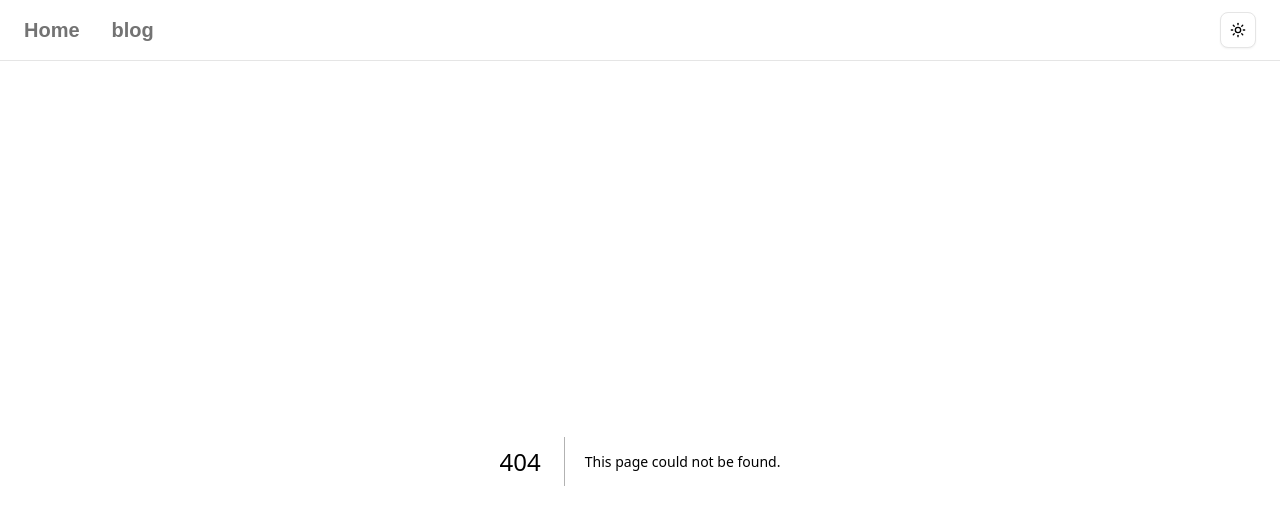
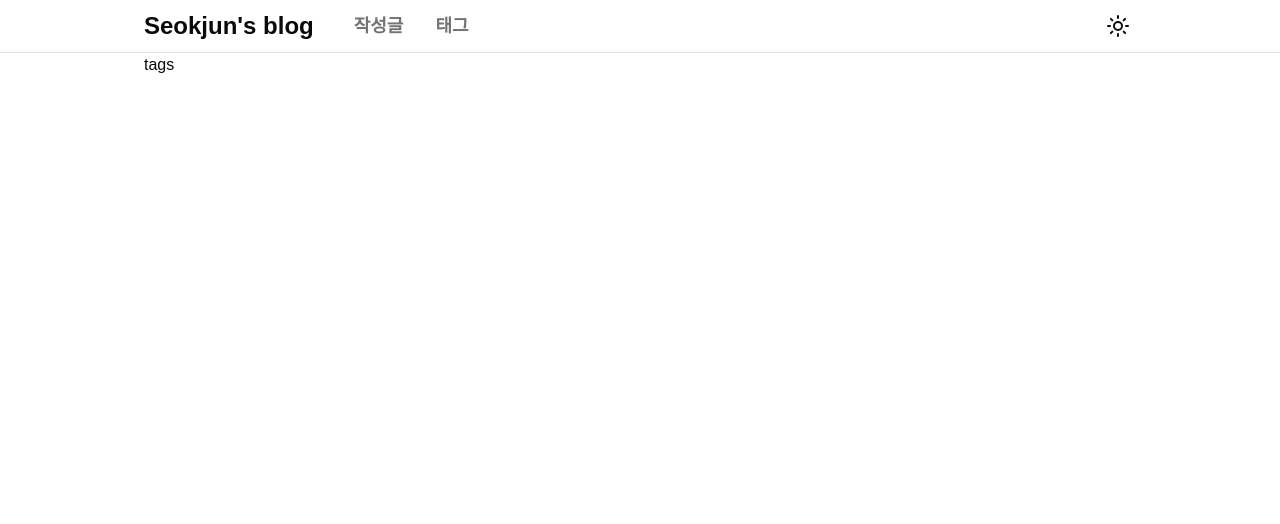
Before and after one commit to KSJ27/devlog, a Next.js app: page /tags in a window 1280 px wide. Before the commit this address had no page. Shown: the top 524 px of the page. Built offline with nearby package versions, Linux system fonts and the light colour scheme.

Commit message:
refactor: restructure blog routes and update dependencies

```diff
--- a/package.json
+++ b/package.json
@@ -11,7 +11,6 @@
   },
   "dependencies": {
     "@opennextjs/cloudflare": "^1.11.0",
-    "@radix-ui/react-dropdown-menu": "^2.1.16",
     "@radix-ui/react-slot": "^1.2.3",
     "class-variance-authority": "^0.7.1",
     "clsx": "^2.1.1",
--- a/src/app/globals.css
+++ b/src/app/globals.css
@@ -159,9 +159,11 @@ body {
 
   .container {
     width: 100%;
-    max-width: 1328px;
+    max-width: 1024px;
     justify-items: center;
 
     flex: 1;
+
+    padding: 0 16px;
   }
 }
--- a/src/app/blog/page.tsx
+++ b/src/app/posts/page.tsx
@@ -1,7 +1,7 @@
 import { PostCard } from "@/components/common/PostCard";
 import { posts } from "../../../.velite";
 
-export default async function Blog() {
+export default async function Posts() {
   return (
     <main className="container">
       <ul className="flex flex-col divide-y divide-border">
--- /dev/null
+++ b/src/app/tags/page.tsx
@@ -0,0 +1,3 @@
+export default function Tags() {
+  return <main className="container">tags</main>;
+}
--- a/src/components/common/AppHeader.tsx
+++ b/src/components/common/AppHeader.tsx
@@ -4,19 +4,26 @@ import ModeToggle from "./ModeToggle";
 function AppHeader() {
   return (
     <header className="sticky top-0 z-10 flex w-full items-center justify-center border-b bg-background">
-      <div className="flex w-full max-w-[1328px] items-center justify-between px-6 py-3">
-        <nav className="flex flex-row items-center justify-between gap-8">
+      <div className="flex w-full max-w-5xl items-center justify-between gap-10 px-4 py-2">
+        <Link
+          href="/"
+          className="font-semibold text-2xl text-foreground transition-all"
+        >
+          Seokjun's blog
+        </Link>
+
+        <nav className="flex flex-1 flex-row items-end justify-start gap-8">
           <Link
-            href="/"
-            className="font-semibold text-muted-foreground text-xl transition-all hover:text-foreground"
+            href="/posts"
+            className="font-semibold text-lg text-muted-foreground transition-all hover:text-foreground"
           >
-            Home
+            작성글
           </Link>
           <Link
-            href="/blog"
-            className="font-semibold text-muted-foreground text-xl transition-all hover:text-foreground"
+            href="/tags"
+            className="font-semibold text-lg text-muted-foreground transition-all hover:text-foreground"
           >
-            blog
+            태그
           </Link>
         </nav>
         <ModeToggle />
--- a/src/components/common/ModeToggle.tsx
+++ b/src/components/common/ModeToggle.tsx
@@ -2,38 +2,27 @@
 
 import { Moon, Sun } from "lucide-react";
 import { useTheme } from "next-themes";
-
 import { Button } from "@/components/ui/button";
-import {
-  DropdownMenu,
-  DropdownMenuContent,
-  DropdownMenuItem,
-  DropdownMenuTrigger,
-} from "@/components/ui/dropdown-menu";
 
 export default function ModeToggle() {
-  const { setTheme } = useTheme();
+  const { theme, resolvedTheme, setTheme } = useTheme();
+
+  const handleClick = () => {
+    const current = theme === "system" ? resolvedTheme : theme;
+    setTheme(current === "light" ? "dark" : "light");
+  };
 
   return (
-    <DropdownMenu>
-      <DropdownMenuTrigger asChild>
-        <Button variant="outline" size="icon">
-          <Sun className="dark:-rotate-90 h-[1.2rem] w-[1.2rem] rotate-0 scale-100 transition-all dark:scale-0" />
-          <Moon className="absolute h-[1.2rem] w-[1.2rem] rotate-90 scale-0 transition-all dark:rotate-0 dark:scale-100" />
-          <span className="sr-only">Toggle theme</span>
-        </Button>
-      </DropdownMenuTrigger>
-      <DropdownMenuContent align="end">
-        <DropdownMenuItem onClick={() => setTheme("light")}>
-          Light
-        </DropdownMenuItem>
-        <DropdownMenuItem onClick={() => setTheme("dark")}>
-          Dark
-        </DropdownMenuItem>
-        <DropdownMenuItem onClick={() => setTheme("system")}>
-          System
-        </DropdownMenuItem>
-      </DropdownMenuContent>
-    </DropdownMenu>
+    <Button
+      variant="ghost"
+      size="icon"
+      onClick={handleClick}
+      className="hover:cursor-pointer"
+      aria-label="Toggle theme"
+      title="Toggle theme"
+    >
+      <Sun className="dark:-rotate-90 size-6 rotate-0 scale-100 transition-all dark:scale-0" />
+      <Moon className="absolute size-6 rotate-90 scale-0 transition-all dark:rotate-0 dark:scale-100" />
+    </Button>
   );
 }
--- a/src/components/common/PostCard.tsx
+++ b/src/components/common/PostCard.tsx
@@ -7,7 +7,7 @@ function PostCard({ post }: { post: any }) {
   return (
     <li className="flex items-center justify-center py-6">
       <Link
-        href={`/blog/${slug}`}
+        href={`/posts/${slug}`}
         className="flex h-[156px] w-[680px] flex-col items-center justify-between gap-4"
       >
         <div className="flex w-full flex-row items-start justify-between gap-16">
--- a/src/components/ui/dropdown-menu.tsx
+++ /dev/null
@@ -1,257 +0,0 @@
-"use client";
-
-import * as DropdownMenuPrimitive from "@radix-ui/react-dropdown-menu";
-import { CheckIcon, ChevronRightIcon, CircleIcon } from "lucide-react";
-import type * as React from "react";
-
-import { cn } from "@/lib/utils";
-
-function DropdownMenu({
-  ...props
-}: React.ComponentProps<typeof DropdownMenuPrimitive.Root>) {
-  return <DropdownMenuPrimitive.Root data-slot="dropdown-menu" {...props} />;
-}
-
-function DropdownMenuPortal({
-  ...props
-}: React.ComponentProps<typeof DropdownMenuPrimitive.Portal>) {
-  return (
-    <DropdownMenuPrimitive.Portal data-slot="dropdown-menu-portal" {...props} />
-  );
-}
-
-function DropdownMenuTrigger({
-  ...props
-}: React.ComponentProps<typeof DropdownMenuPrimitive.Trigger>) {
-  return (
-    <DropdownMenuPrimitive.Trigger
-      data-slot="dropdown-menu-trigger"
-      {...props}
-    />
-  );
-}
-
-function DropdownMenuContent({
-  className,
-  sideOffset = 4,
-  ...props
-}: React.ComponentProps<typeof DropdownMenuPrimitive.Content>) {
-  return (
-    <DropdownMenuPrimitive.Portal>
-      <DropdownMenuPrimitive.Content
-        data-slot="dropdown-menu-content"
-        sideOffset={sideOffset}
-        className={cn(
-          "data-[state=closed]:fade-out-0 data-[state=open]:fade-in-0 data-[state=closed]:zoom-out-95 data-[state=open]:zoom-in-95 data-[side=bottom]:slide-in-from-top-2 data-[side=left]:slide-in-from-right-2 data-[side=right]:slide-in-from-left-2 data-[side=top]:slide-in-from-bottom-2 z-50 max-h-(--radix-dropdown-menu-content-available-height) min-w-[8rem] origin-(--radix-dropdown-menu-content-transform-origin) overflow-y-auto overflow-x-hidden rounded-md border bg-popover p-1 text-popover-foreground shadow-md data-[state=closed]:animate-out data-[state=open]:animate-in",
-          className
-        )}
-        {...props}
-      />
-    </DropdownMenuPrimitive.Portal>
-  );
-}
-
-function DropdownMenuGroup({
-  ...props
-}: React.ComponentProps<typeof DropdownMenuPrimitive.Group>) {
-  return (
-    <DropdownMenuPrimitive.Group data-slot="dropdown-menu-group" {...props} />
-  );
-}
-
-function DropdownMenuItem({
-  className,
-  inset,
-  variant = "default",
-  ...props
-}: React.ComponentProps<typeof DropdownMenuPrimitive.Item> & {
-  inset?: boolean;
-  variant?: "default" | "destructive";
-}) {
-  return (
-    <DropdownMenuPrimitive.Item
-      data-slot="dropdown-menu-item"
-      data-inset={inset}
-      data-variant={variant}
-      className={cn(
-        "data-[variant=destructive]:*:[svg]:!text-destructive relative flex cursor-default select-none items-center gap-2 rounded-sm px-2 py-1.5 text-sm outline-hidden focus:bg-accent focus:text-accent-foreground data-[disabled]:pointer-events-none data-[inset]:pl-8 data-[variant=destructive]:text-destructive data-[disabled]:opacity-50 data-[variant=destructive]:focus:bg-destructive/10 data-[variant=destructive]:focus:text-destructive dark:data-[variant=destructive]:focus:bg-destructive/20 [&_svg:not([class*='size-'])]:size-4 [&_svg:not([class*='text-'])]:text-muted-foreground [&_svg]:pointer-events-none [&_svg]:shrink-0",
-        className
-      )}
-      {...props}
-    />
-  );
-}
-
-function DropdownMenuCheckboxItem({
-  className,
-  children,
-  checked,
-  ...props
-}: React.ComponentProps<typeof DropdownMenuPrimitive.CheckboxItem>) {
-  return (
-    <DropdownMenuPrimitive.CheckboxItem
-      data-slot="dropdown-menu-checkbox-item"
-      className={cn(
-        "relative flex cursor-default select-none items-center gap-2 rounded-sm py-1.5 pr-2 pl-8 text-sm outline-hidden focus:bg-accent focus:text-accent-foreground data-[disabled]:pointer-events-none data-[disabled]:opacity-50 [&_svg:not([class*='size-'])]:size-4 [&_svg]:pointer-events-none [&_svg]:shrink-0",
-        className
-      )}
-      checked={checked}
-      {...props}
-    >
-      <span className="pointer-events-none absolute left-2 flex size-3.5 items-center justify-center">
-        <DropdownMenuPrimitive.ItemIndicator>
-          <CheckIcon className="size-4" />
-        </DropdownMenuPrimitive.ItemIndicator>
-      </span>
-      {children}
-    </DropdownMenuPrimitive.CheckboxItem>
-  );
-}
-
-function DropdownMenuRadioGroup({
-  ...props
-}: React.ComponentProps<typeof DropdownMenuPrimitive.RadioGroup>) {
-  return (
-    <DropdownMenuPrimitive.RadioGroup
-      data-slot="dropdown-menu-radio-group"
-      {...props}
-    />
-  );
-}
-
-function DropdownMenuRadioItem({
-  className,
-  children,
-  ...props
-}: React.ComponentProps<typeof DropdownMenuPrimitive.RadioItem>) {
-  return (
-    <DropdownMenuPrimitive.RadioItem
-      data-slot="dropdown-menu-radio-item"
-      className={cn(
-        "relative flex cursor-default select-none items-center gap-2 rounded-sm py-1.5 pr-2 pl-8 text-sm outline-hidden focus:bg-accent focus:text-accent-foreground data-[disabled]:pointer-events-none data-[disabled]:opacity-50 [&_svg:not([class*='size-'])]:size-4 [&_svg]:pointer-events-none [&_svg]:shrink-0",
-        className
-      )}
-      {...props}
-    >
-      <span className="pointer-events-none absolute left-2 flex size-3.5 items-center justify-center">
-        <DropdownMenuPrimitive.ItemIndicator>
-          <CircleIcon className="size-2 fill-current" />
-        </DropdownMenuPrimitive.ItemIndicator>
-      </span>
-      {children}
-    </DropdownMenuPrimitive.RadioItem>
-  );
-}
-
-function DropdownMenuLabel({
-  className,
-  inset,
-  ...props
-}: React.ComponentProps<typeof DropdownMenuPrimitive.Label> & {
-  inset?: boolean;
-}) {
-  return (
-    <DropdownMenuPrimitive.Label
-      data-slot="dropdown-menu-label"
-      data-inset={inset}
-      className={cn(
-        "px-2 py-1.5 font-medium text-sm data-[inset]:pl-8",
-        className
-      )}
-      {...props}
-    />
-  );
-}
-
-function DropdownMenuSeparator({
-  className,
-  ...props
-}: React.ComponentProps<typeof DropdownMenuPrimitive.Separator>) {
-  return (
-    <DropdownMenuPrimitive.Separator
-      data-slot="dropdown-menu-separator"
-      className={cn("-mx-1 my-1 h-px bg-border", className)}
-      {...props}
-    />
-  );
-}
-
-function DropdownMenuShortcut({
-  className,
-  ...props
-}: React.ComponentProps<"span">) {
-  return (
-    <span
-      data-slot="dropdown-menu-shortcut"
-      className={cn(
-        "ml-auto text-muted-foreground text-xs tracking-widest",
-        className
-      )}
-      {...props}
-    />
-  );
-}
-
-function DropdownMenuSub({
-  ...props
-}: React.ComponentProps<typeof DropdownMenuPrimitive.Sub>) {
-  return <DropdownMenuPrimitive.Sub data-slot="dropdown-menu-sub" {...props} />;
-}
-
-function DropdownMenuSubTrigger({
-  className,
-  inset,
-  children,
-  ...props
-}: React.ComponentProps<typeof DropdownMenuPrimitive.SubTrigger> & {
-  inset?: boolean;
-}) {
-  return (
-    <DropdownMenuPrimitive.SubTrigger
-      data-slot="dropdown-menu-sub-trigger"
-      data-inset={inset}
-      className={cn(
-        "flex cursor-default select-none items-center gap-2 rounded-sm px-2 py-1.5 text-sm outline-hidden focus:bg-accent focus:text-accent-foreground data-[state=open]:bg-accent data-[inset]:pl-8 data-[state=open]:text-accent-foreground [&_svg:not([class*='size-'])]:size-4 [&_svg:not([class*='text-'])]:text-muted-foreground [&_svg]:pointer-events-none [&_svg]:shrink-0",
-        className
-      )}
-      {...props}
-    >
-      {children}
-      <ChevronRightIcon className="ml-auto size-4" />
-    </DropdownMenuPrimitive.SubTrigger>
-  );
-}
-
-function DropdownMenuSubContent({
-  className,
-  ...props
-}: React.ComponentProps<typeof DropdownMenuPrimitive.SubContent>) {
-  return (
-    <DropdownMenuPrimitive.SubContent
-      data-slot="dropdown-menu-sub-content"
-      className={cn(
-        "data-[state=closed]:fade-out-0 data-[state=open]:fade-in-0 data-[state=closed]:zoom-out-95 data-[state=open]:zoom-in-95 data-[side=bottom]:slide-in-from-top-2 data-[side=left]:slide-in-from-right-2 data-[side=right]:slide-in-from-left-2 data-[side=top]:slide-in-from-bottom-2 z-50 min-w-[8rem] origin-(--radix-dropdown-menu-content-transform-origin) overflow-hidden rounded-md border bg-popover p-1 text-popover-foreground shadow-lg data-[state=closed]:animate-out data-[state=open]:animate-in",
-        className
-      )}
-      {...props}
-    />
-  );
-}
-
-export {
-  DropdownMenu,
-  DropdownMenuPortal,
-  DropdownMenuTrigger,
-  DropdownMenuContent,
-  DropdownMenuGroup,
-  DropdownMenuLabel,
-  DropdownMenuItem,
-  DropdownMenuCheckboxItem,
-  DropdownMenuRadioGroup,
-  DropdownMenuRadioItem,
-  DropdownMenuSeparator,
-  DropdownMenuShortcut,
-  DropdownMenuSub,
-  DropdownMenuSubTrigger,
-  DropdownMenuSubContent,
-};
--- a/velite.config.ts
+++ b/velite.config.ts
@@ -24,7 +24,11 @@ export default defineConfig({
             .filter(Boolean);
           // 중복 제거:
           const uniqueTags = Array.from(new Set(cleanedTags));
-          return { ...data, tags: uniqueTags, permalink: `/blog/${data.slug}` };
+          return {
+            ...data,
+            tags: uniqueTags,
+            permalink: `/posts/${data.slug}`,
+          };
         }),
     },
   },
```
Also changed, not shown: src/app/posts/[slug]/page.tsx (renamed from src/app/blog/[slug]/page.tsx), 1 other file (tests, documents, lock files or other folders).
